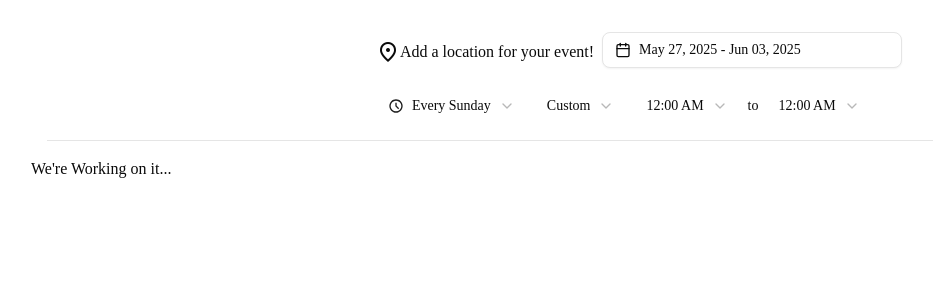
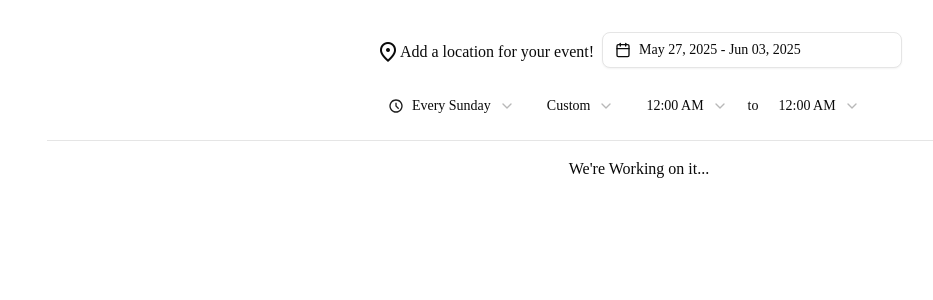
Before and after one commit to mrSun421/weather-app, a React (Vite) app: page / in a window 1280 px wide. Shown: the top 300 px of the page, without its empty margins (1-934 px from the left). Built offline with nearby package versions, Linux system fonts and the light colour scheme; a web font is replaced by a local one; what openapi-fetch would draw is missing.

Commit message:
fixed wierd centering bug with weather charts

```diff
--- a/src/components/ui/eventPanel.tsx
+++ b/src/components/ui/eventPanel.tsx
@@ -219,7 +219,8 @@ export function EventPanel() {
 
       <Separator className="m-4" />
 
-      <div className="grid justify-center lg:grid-cols-2">
+      <div className="flex justify-center">
+        <div className={`grid justify-center w-fit ${(loadingData || weatherData["days"].length < 2) ? '' : ('lg:grid-cols-2')}`}>
           {
             loadingData ? (
               <p>We're Working on it...</p>
@@ -236,5 +237,6 @@ export function EventPanel() {
           }
         </div>
       </div>
+    </div>
   )
 }
--- a/src/components/ui/weatherPanel.tsx
+++ b/src/components/ui/weatherPanel.tsx
@@ -20,7 +20,7 @@ type WeatherIcon = keyof typeof WeatherIcons;
 type WeatherIconValue = typeof WeatherIcons[WeatherIcon];
 
 export function WeatherPanel({ dayData, timeRange, className }) {
-  const hoursData = dayData["hours"];
+  const hoursData = dayData["hours"] ?? [];
 
   const dayStart = new Date(dayData["datetimeEpoch"] * 1000);
   const startRange = new Date(dayStart.getFullYear(), dayStart.getMonth(), dayStart.getDate(), timeRange.from - 1);
@@ -97,12 +97,10 @@ export function WeatherPanel({ dayData, timeRange, className }) {
     weatherComment += "I recommend you cancel.\n";
   }
 
-
-
   return (
     <div className={cn("m-4", className)}>
       <div className='grid justify-center' >
-        <p className='text-2xl'>{format(dayStart, "EEEE PPP")} </p>
+        <p className='text-2xl py-2'>{format(dayStart, "EEEE PPP")} </p>
       </div>
       <div className='grid justify-between gap-2 grid-cols-2'>
         <div className='row-span-3 grid justify-end'>
@@ -125,10 +123,15 @@ export function WeatherPanel({ dayData, timeRange, className }) {
           <p className='text-lg'>{dayData["precipprob"]}&#37;</p>
         </div>
       </div>
-      <Line
-        options={chartOptions}
-        data={chartData}
-      />
+      {
+        hoursData.length !== 0 ? <Line
+          options={chartOptions}
+          data={chartData}
+        /> : (
+          <p>No Data Available.</p>
+        )
+      }
+
     </div>
   )
 }
```
Lines whose indentation alone changed are shown as unchanged.
